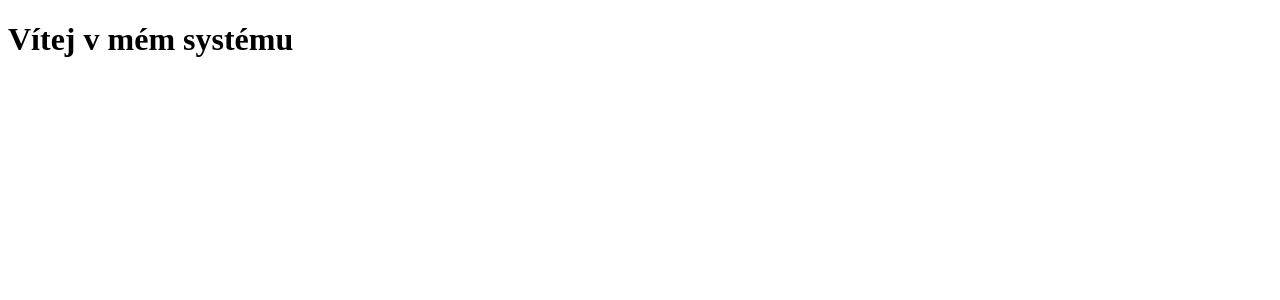
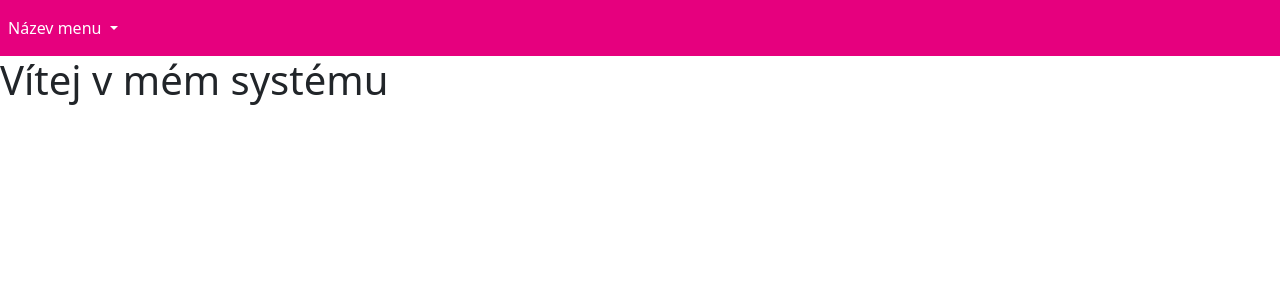
Before and after one commit to marketulinek/czechitas-django-1, a Django app: template company_manager/crm/templates/index.html in a window 1280 px wide. Shown: the top 300 px of the page. Run offline with Django 3.2, Linux system fonts and the light colour scheme; the template is opened without the code that fills it, so the values that code supplies are empty.

Commit message:
Zpracovane ukoly

```diff
--- /dev/null
+++ b/company_manager/crm/templates/base.html
@@ -0,0 +1,36 @@
+<!DOCTYPE html>
+<html lang="en">
+<head>
+    <meta charset="UTF-8">
+    <title>Company Manager</title>
+    <link href="https://cdn.jsdelivr.net/npm/bootstrap@5.1.3/dist/css/bootstrap.min.css" rel="stylesheet" integrity="sha384-1BmE4kWBq78iYhFldvKuhfTAU6auU8tT94WrHftjDbrCEXSU1oBoqyl2QvZ6jIW3" crossorigin="anonymous">
+    <style>
+        .navbar {
+            background-color: #e6007e;
+        }
+        .nav-link {
+            color: white;
+        }
+    </style>
+</head>
+<body>
+    <nav class="navbar navbar-expand-sm">
+        <ul class="navbar-nav">
+            <li class="nav-item dropdown">
+                <a class="nav-link dropdown-toggle" href="#" role="button" data-bs-toggle="dropdown" aria-expanded="false">
+                    Název menu
+                </a>
+                <ul class="dropdown-menu">
+                    <li><a class="dropdown-item" href="#">Položka 1</a></li>
+                    <li><a class="dropdown-item" href="#">Položka 2</a></li>
+                </ul>
+            </li>
+        </ul>
+      </nav>
+{% block content %}
+
+{% endblock %}
+
+    <script src="https://cdn.jsdelivr.net/npm/bootstrap@5.1.3/dist/js/bootstrap.bundle.min.js" integrity="sha384-ka7Sk0Gln4gmtz2MlQnikT1wXgYsOg+OMhuP+IlRH9sENBO0LRn5q+8nbTov4+1p" crossorigin="anonymous"></script>
+</body>
+</html>
--- a/company_manager/crm/templates/index.html
+++ b/company_manager/crm/templates/index.html
@@ -1,10 +1,4 @@
-<!DOCTYPE html>
-<html lang="en">
-    <head>
-        <meta charset="UTF-8">
-        <title>Title</title>
-    </head>
-    <body>
-        <h1>Vítej v mém systému</h1>
-    </body>
-</html>
+{% extends 'base.html' %}
+{% block content %}
+    <h1>Vítej v mém systému</h1>
+{% endblock %}
--- a/company_manager/crm/templates/opportunity/list.html
+++ b/company_manager/crm/templates/opportunity/list.html
@@ -7,6 +7,7 @@
             <th>Sales manager</th>
             <th>Kontakt</th>
             <th>Popis</th>
+            <th>Status</th>
         </tr>
     </thead>
     <tbody>
@@ -16,6 +17,7 @@
             <td>{{ item.sales_manager }}</td>
             <td>{{ item.primary_contact }}</td>
             <td>{{ item.description }}</td>
+            <td>{{ item.get_status_display }}</td>
         </tr>
         {% endfor %}
     </tbody>
--- a/company_manager/crm/views.py
+++ b/company_manager/crm/views.py
@@ -19,7 +19,7 @@ class CompanyListView(ListView):
 class OpportunityCreateView(CreateView):
     model = models.Opportunity
     template_name = 'opportunity/create.html'
-    fields = ['company', 'sales_manager', 'primary_contact', 'description']
+    fields = ['company', 'sales_manager', 'primary_contact', 'description', 'status']
     success_url = reverse_lazy('index')
 
 class OpportunityListView(ListView):
```
Also changed, not shown: company_manager/crm/templates/company/create_company.html (+8 -5 lines).
